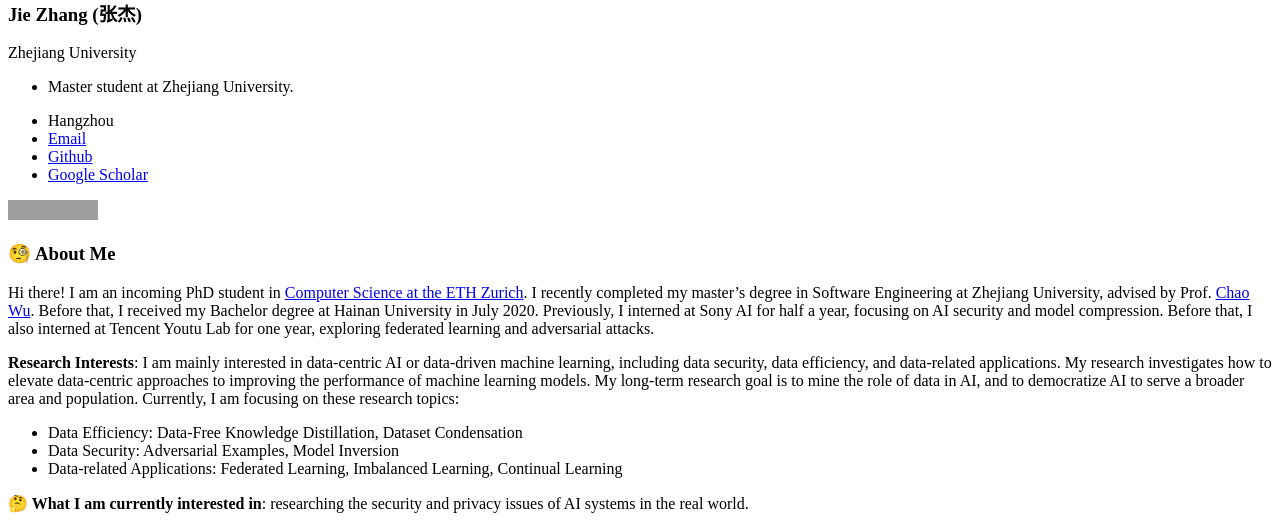
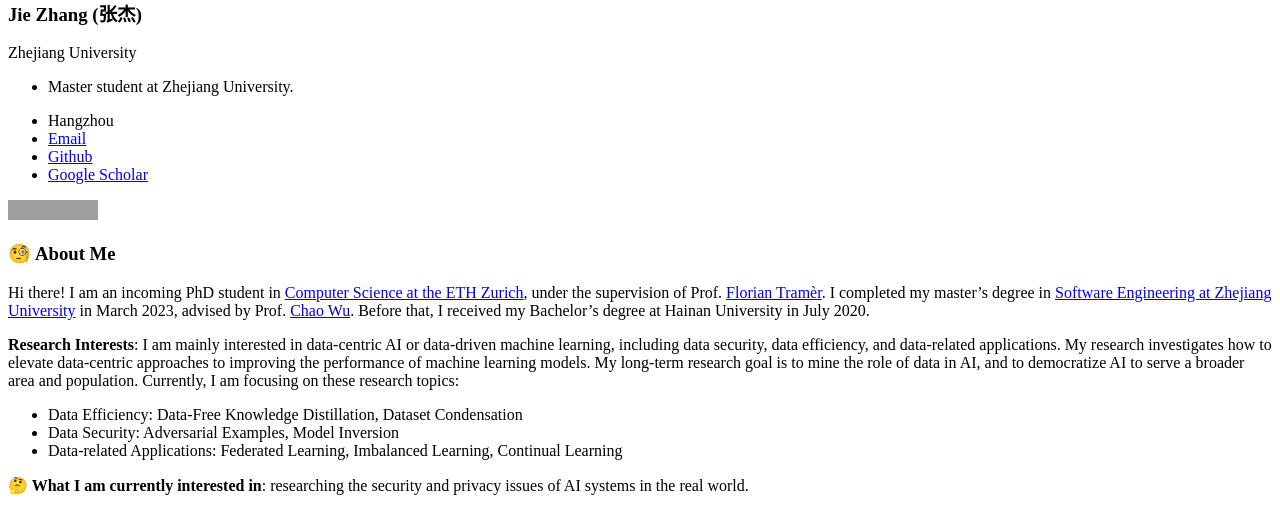
Before and after one commit to zj-jayzhang/zj-jayzhang.github.io, a Jekyll site: the page built from _pages/includes/intro.md, in a window 1280 px wide. Shown: the part 544-1073 px from the top of the page. Built offline with Jekyll 4.4.1, drawn with Linux system fonts in a browser that asks for light colours; our own code applies the rules of GitHub Pages for plain Markdown files; grey boxes are pictures that could not be loaded.

Commit message:
Update intro.md

```diff
--- a/_pages/includes/intro.md
+++ b/_pages/includes/intro.md
@@ -1,7 +1,10 @@
 # 🧐 About Me
 
-Hi there! I am an incoming PhD student in [Computer Science at the ETH Zurich](https://inf.ethz.ch/).
-I recently completed my master's degree in Software Engineering at Zhejiang University, advised by Prof. [Chao Wu](https://scholar.google.com.hk/citations?user=gpTPt58AAAAJ&hl=zh-CN). Before that, I received my Bachelor degree at Hainan University in July 2020. Previously, I interned at Sony AI for half a year, focusing on AI security and model compression. Before that, I also interned at Tencent Youtu Lab for one year, exploring federated learning and adversarial attacks.
+Hi there! I am an incoming PhD student in [Computer Science at the ETH Zurich](https://inf.ethz.ch/), under the supervision of Prof. [Florian Tramèr](https://floriantramer.com/).
+I completed my master's degree in [Software Engineering at Zhejiang University](http://www.cst.zju.edu.cn/cstenglish/main.htm) in March 2023, advised by Prof. [Chao Wu](https://scholar.google.com.hk/citations?user=gpTPt58AAAAJ&hl=zh-CN).
+Before that, I received my Bachelor's degree at Hainan University in July 2020.
+
+<!-- Previously, I interned at Sony AI for half a year, focusing on AI security and model compression. Before that, I also interned at Tencent Youtu Lab for one year, exploring federated learning and adversarial attacks. -->
 
 **Research Interests**: I am mainly interested in data-centric AI or data-driven machine learning, including data security, data efficiency, and data-related applications. My research investigates how to elevate data-centric approaches to improving the performance of machine learning models. My long-term research goal is to mine the role of data in AI, and to democratize AI to serve a broader area and population. Currently, I am focusing on these research topics:
 - Data Efficiency: Data-Free Knowledge Distillation, Dataset Condensation
```
